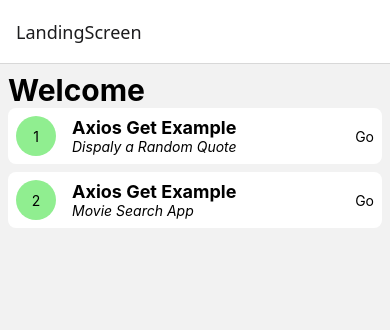
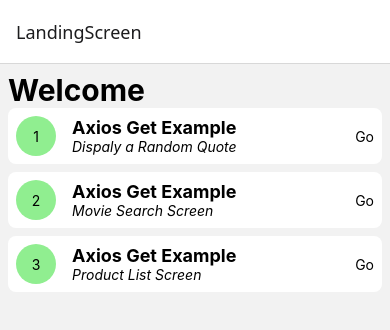
Before and after one commit to abidroid/RNCLITestApp, a React Native app: screen / in a window 390 px wide. Shown: the top 330 px of the page. Built offline with nearby package versions, Linux system fonts and the light colour scheme.

Commit message:
navigation to product list screen

```diff
--- a/navigation/MainNavigation.js
+++ b/navigation/MainNavigation.js
@@ -3,6 +3,7 @@
 import {Routes} from './Routes';
 import AxiosExampleOneScreen from '../screens/AxiosExampleOne/AxiosExampleOneScreen';
 import AxiosMovieSearchScreen from '../screens/AxiosMovieSearch/AxiosMovieSearchScreen';
+import ProductListScreen from '../screens/ProductList/style';
 
 const Stack = createStackNavigator();
 
@@ -21,6 +22,10 @@
         name={Routes.AxiosMovieSearch}
         component={AxiosMovieSearchScreen}
       />
+      <Stack.Screen
+        name={Routes.ProdudutList}
+        component={ProductListScreen}
+      />
     </Stack.Navigator>
   );
 };
--- a/navigation/Routes.js
+++ b/navigation/Routes.js
@@ -1,8 +1,6 @@
-
 export const Routes = {
-
-    Landing: 'LandingScreen',
-    AxiosExampleOne: 'AxiosExampleOneScreen',
-        AxiosMovieSearch: 'AxiosMovieSearch',
-
+  Landing: 'LandingScreen',
+  AxiosExampleOne: 'AxiosExampleOneScreen',
+  AxiosMovieSearch: 'AxiosMovieSearch',
+  ProdudutList: 'ProductList',
 };
--- a/screens/LandingScreen/LandingScreen.js
+++ b/screens/LandingScreen/LandingScreen.js
@@ -19,8 +19,14 @@
         <LandingScreenItem
           serialNo="2"
           title="Axios Get Example"
-          subtitle="Movie Search App"
+          subtitle="Movie Search Screen"
           onPress={() => navigation.navigate(Routes.AxiosMovieSearch)}
+        />
+        <LandingScreenItem
+          serialNo="3"
+          title="Axios Get Example"
+          subtitle="Product List Screen"
+          onPress={() => navigation.navigate(Routes.ProdudutList)}
         />
       </ScrollView>
     </SafeAreaView>
--- /dev/null
+++ b/screens/ProductList/style.js
@@ -0,0 +1,13 @@
+import { View, Text } from "react-native";
+
+
+const ProductListScreen = () => {
+
+    return (
+        <View>
+            <Text>Products List</Text>
+        </View>
+    );
+};
+
+export default ProductListScreen;
```
Also changed, not shown: screens/ProductList/ProductListScreen.js (added).
